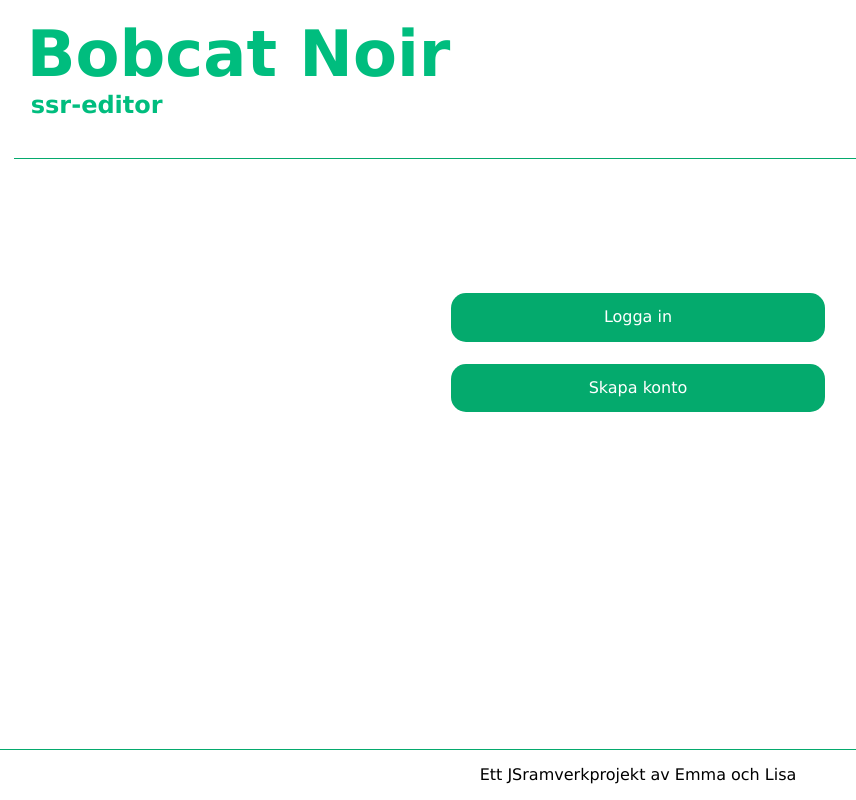
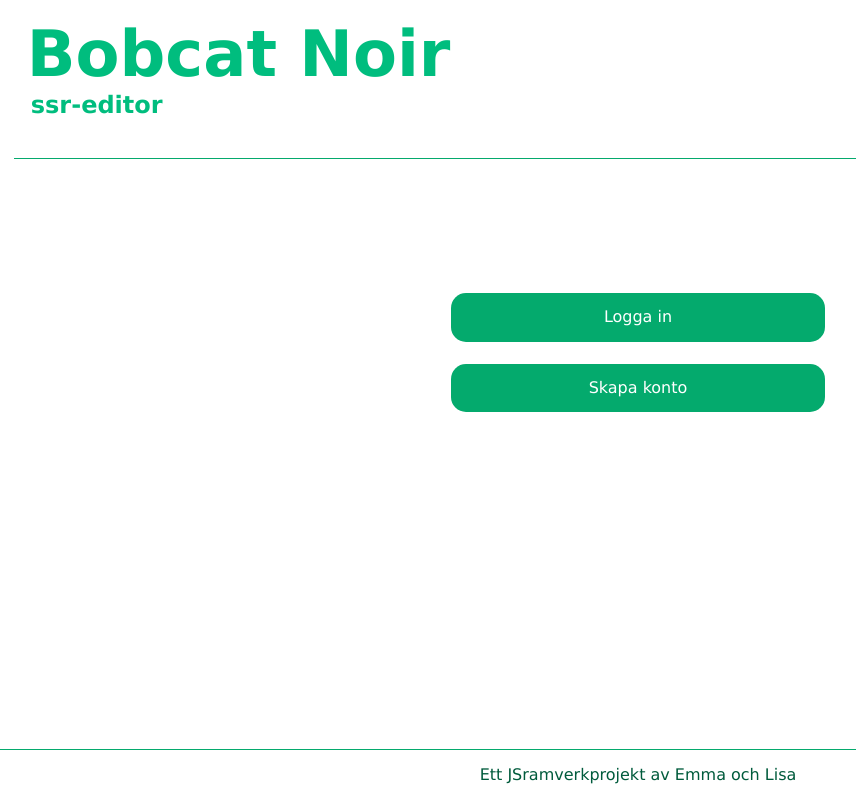
Before and after one commit to lisarosengren/ssr-editor-vue, a Vue app: page / in a window 1280 px wide. Shown: the whole page, without its empty margins (2-858 px from the left). Built offline with nearby package versions, Linux system fonts and the light colour scheme; no server answers.

Commit message:
Changed color on footer

```diff
--- a/src/App.vue
+++ b/src/App.vue
@@ -210,6 +210,7 @@ footer {
   position: absolute;
   bottom: 0;
   width: 100%;
+  color: rgb(0, 91, 60);
 }
 
 .footer p {
```
